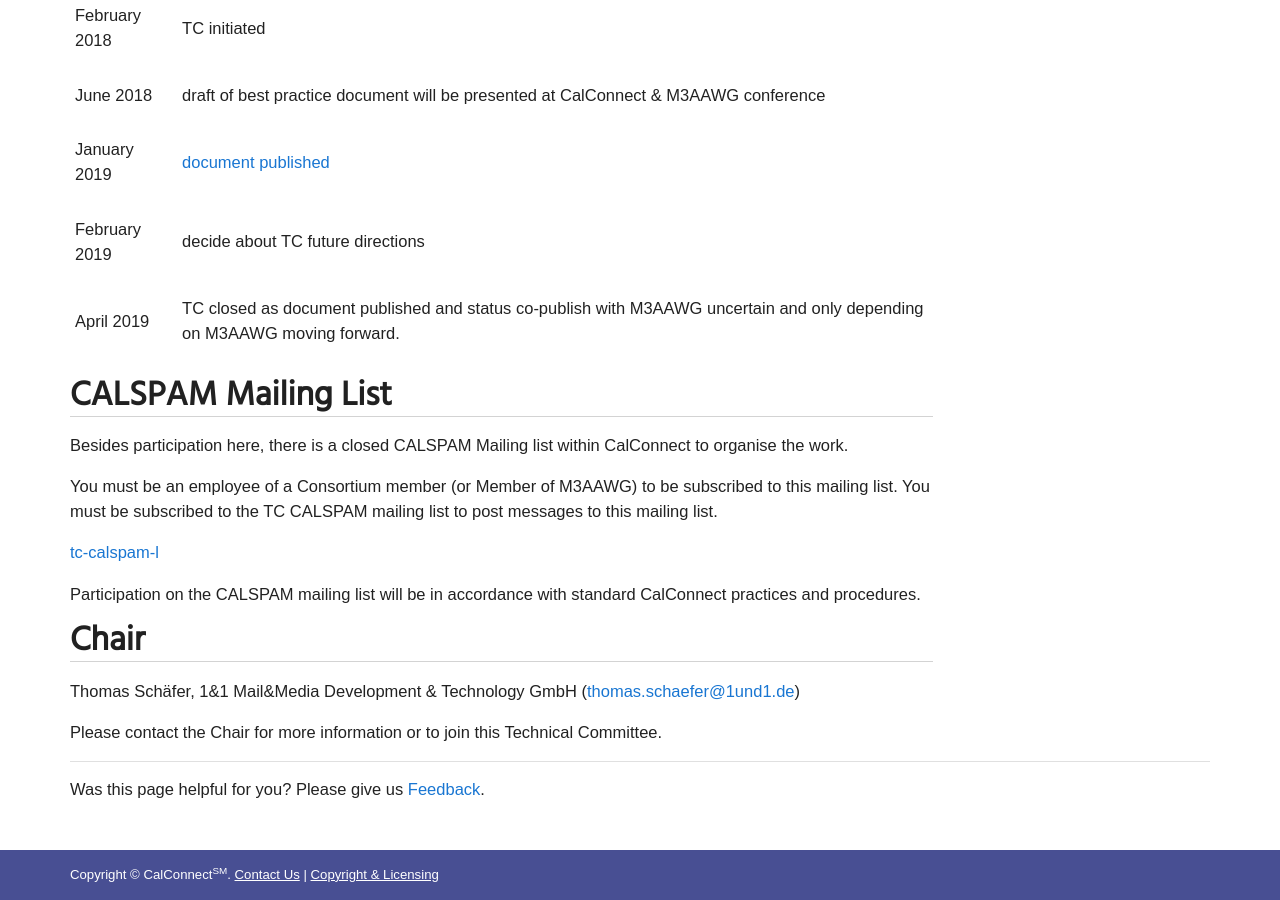
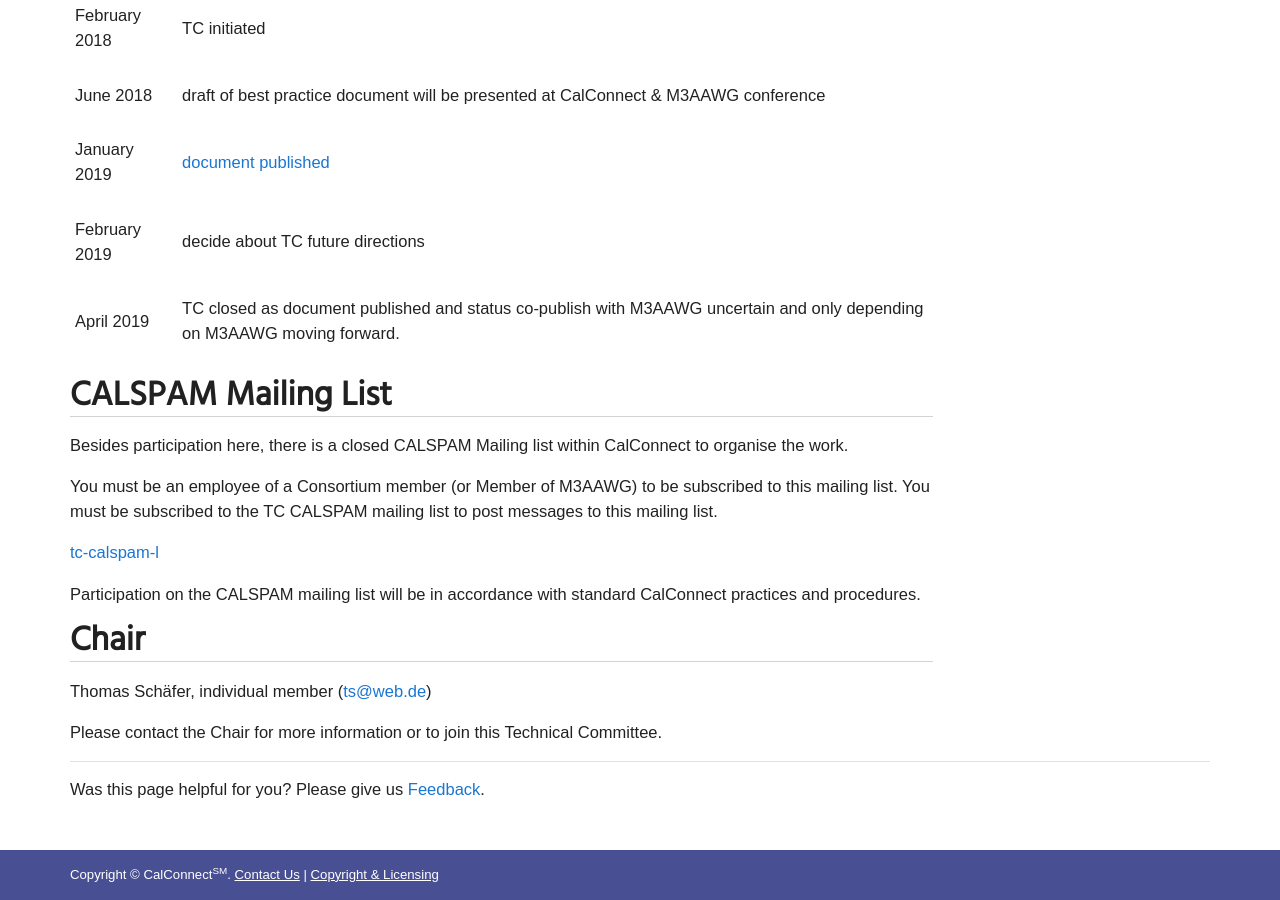
Before and after one commit to CalConnect/public, a Jekyll site: the page built from _pages/charter/charter-TC-CALSPAM.md, in a window 1280 px wide and 900 px high, scrolled down 1298 px. Built offline with Jekyll 4.4.1, drawn with Linux system fonts in a browser that asks for light colours; some web fonts are replaced.

Commit message:
update affiliation

```diff
--- a/_pages/charter/charter-TC-CALSPAM.md
+++ b/_pages/charter/charter-TC-CALSPAM.md
@@ -62,6 +62,6 @@ Participation on the CALSPAM mailing list will be in accordance with standard Ca
 
 ## Chair
 
-Thomas Schäfer, 1&1 Mail&Media Development & Technology GmbH ([thomas.schaefer@1und1.de](mailto:thomas.schaefer@1und1.de))
+Thomas Schäfer, individual member ([ts@web.de](mailto:ts@web.de))
 
 Please contact the Chair for more information or to join this Technical Committee.
```
